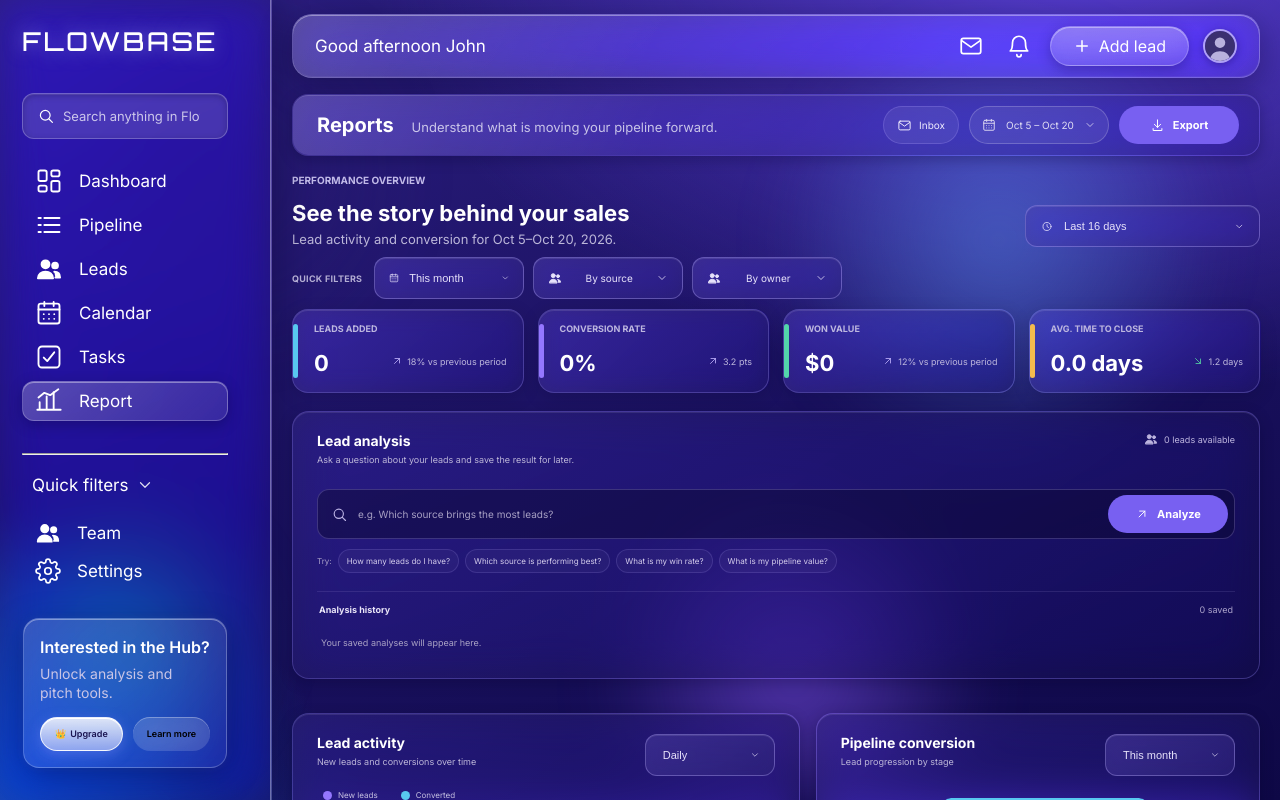
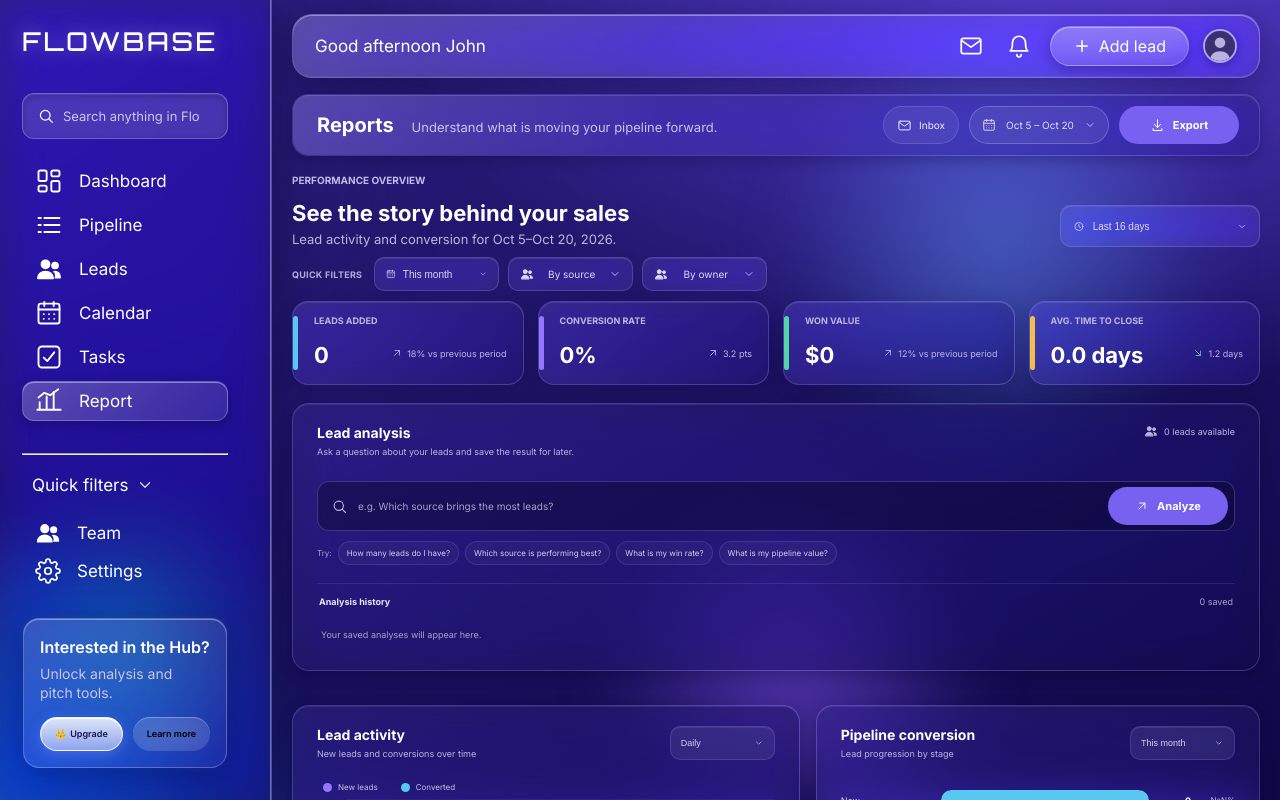
Before and after one commit to obinyan/FLOWBASE, a Next.js app: page /report in a window 1280 px wide. Shown: the top 800 px of the page. Built offline with nearby package versions, Linux system fonts and the light colour scheme.

Commit message:
Same dropdown spacing styling

```diff
--- a/app/globals.css
+++ b/app/globals.css
@@ -615,7 +615,7 @@
 .team-list-search button { display: grid; place-items: center; }
 .team-select { height: 42px; flex: 0 1 130px; min-width: 105px; display: flex; align-items: center; gap: 7px; padding: 0 11px; border: 1px solid rgba(157,143,242,.25); border-radius: 11px; background: rgba(42,33,112,.5); color: #e0dcf1; }
 .team-select select { width: 100%; appearance: none; border: 0; outline: 0; background: transparent; color: inherit; font-size: 10px; cursor: pointer; }
-.team-select option,.team-role-pill option,.team-status-pill option,.team-bulkbar option { color: #fff; background: #21175f; }
+.team-select option,.team-role-pill option,.team-status-pill option,.team-bulkbar option { color: #fff; background: #21175f; padding: 10px 14px; min-height: 36px; font-size: 12px; line-height: 1.5; }
 .team-selectall { height: 42px; flex: 1 1 120px; display: flex; align-items: center; gap: 8px; padding: 0 12px; border: 1px solid rgba(157,143,242,.22); border-radius: 11px; background: rgba(42,33,112,.32); color: #c9c3e2; font-size: 10px; }
 .team-selectall input,.team-check-cell input { accent-color: #8c78ff; cursor: pointer; }
 .team-more-wrap { position: relative; }
@@ -730,12 +730,12 @@
 .reports-overview-top p { margin-top: 5px; color: #bcb7d9; font-size: 13px; }
 .reports-range-control { height: 42px; min-width: 200px; display: flex; align-items: center; gap: 8px; padding: 0 12px; border: 1px solid rgba(157,143,242,.3); border-radius: 11px; background: rgba(42,33,112,.55); color: #dedaf0; }
 .reports-range-control select { width: 100%; appearance: none; border: 0; outline: 0; background: transparent; color: inherit; font-size: 10px; cursor: pointer; }
-.reports-range-control option { color: #fff; background: #21175f; }
+.reports-range-control option { color: #fff; background: #21175f; padding: 10px 14px; min-height: 36px; font-size: 12px; line-height: 1.5; }
 .reports-quick-filters { display: flex; align-items: center; gap: 9px; flex-wrap: wrap; }
 .reports-quick-filters > span { margin-right: 3px; color: #b3add3; font-size: 9px; font-weight: 700; letter-spacing: .03em; }
 .reports-quick-filters > label,.reports-quick-filters .report-filter-wrap > button { height: 34px; min-width: 125px; display: flex; align-items: center; gap: 7px; padding: 0 11px; border: 1px solid rgba(157,143,242,.27); border-radius: 10px; background: rgba(42,33,112,.45); color: #ddd9f0; }
 .reports-quick-filters > label select { width: 100%; appearance: none; border: 0; outline: 0; background: transparent; color: inherit; font-size: 10px; cursor: pointer; }
-.reports-quick-filters option { background: #21175f; color: #fff; }
+.reports-quick-filters option { background: #21175f; color: #fff; padding: 10px 14px; min-height: 36px; font-size: 12px; line-height: 1.5; }
 .reports-quick-filters .report-filter-wrap > button { width: 100%; justify-content: space-between; font-size: 10px; }
 .reports-quick-filters .report-filter-wrap > button.active,.reports-quick-filters .report-filter-wrap > button:hover { border-color: rgba(187,170,255,.65); background: rgba(106,85,192,.35); }
 .report-clear-filters { padding: 8px; color: #c7bbff; font-size: 10px; }
@@ -759,7 +759,7 @@
 .report-panel-header p { margin-top: 5px; color: #bcb6d8; font-size: 9px; }
 .report-panel-header > label { height: 34px; min-width: 105px; display: flex; align-items: center; gap: 7px; padding: 0 10px; border: 1px solid rgba(157,143,242,.22); border-radius: 10px; background: rgba(42,33,112,.4); color: #d7d2ec; }
 .report-panel-header select { width: 100%; appearance: none; border: 0; outline: 0; background: transparent; color: inherit; font-size: 9px; cursor: pointer; }
-.report-panel-header option { color: #fff; background: #21175f; }
+.report-panel-header option { color: #fff; background: #21175f; padding: 10px 14px; min-height: 36px; font-size: 12px; line-height: 1.5; }
 .report-chart-wrap { padding-top: 12px; }
 .report-chart-legend { display: flex; align-items: center; gap: 23px; padding: 0 6px 8px; color: #c7c1e2; font-size: 8px; }
 .report-chart-legend span { display: inline-flex; align-items: center; gap: 6px; }
@@ -872,7 +872,7 @@
 .tasks-list-search input::placeholder { color: #a7a1c2; opacity: 1; }
 .tasks-priority-select,.tasks-filter-wrap > button { height: 42px; min-width: 116px; display: flex; align-items: center; justify-content: space-between; gap: 7px; padding: 0 12px; border: 1px solid rgba(157,143,242,.3); border-radius: 11px; background: rgba(42,33,112,.55); color: #dedaf0; font-size: 10px; }
 .tasks-priority-select select { width: 100%; appearance: none; border: 0; outline: 0; background: transparent; color: inherit; font-size: 10px; cursor: pointer; }
-.tasks-priority-select option { color: #fff; background: #21175f; }
+.tasks-priority-select option { color: #fff; background: #21175f; padding: 10px 14px; min-height: 36px; font-size: 12px; line-height: 1.5; }
 .tasks-filter-wrap { position: relative; }
 .tasks-filter-wrap > button { justify-content: center; min-width: 120px; }
 .tasks-filter-wrap > button.active,.tasks-filter-wrap > button:hover { border-color: rgba(187,170,255,.65); background: rgba(106,85,192,.35); }
@@ -1149,7 +1149,7 @@
 .pipeline-filters label { height: 38px; min-width: 150px; display: flex; align-items: center; gap: 8px; padding: 0 12px; border: 1px solid rgba(154,139,240,.38); border-radius: 12px; background: rgba(71,56,157,.35); color: #ddd9f3; }
 .pipeline-filters label:nth-child(2) { min-width: 125px; }
 .pipeline-filters select, .pipeline-sort select, .pipeline-quick-filter select { appearance: none; background: transparent; border: 0; outline: 0; color: #fff; font-size: 11px; cursor: pointer; }
-.pipeline-filters option, .pipeline-sort option, .pipeline-quick-filter option, .stage-select option { color: #fff; background: #21175f; padding: 6px 8px; font-size: 11px; }
+.pipeline-filters option, .pipeline-sort option, .pipeline-quick-filter option, .stage-select option { color: #fff; background: #21175f; padding: 10px 14px; min-height: 36px; font-size: 12px; line-height: 1.5; }
 .pipeline-stats { display: grid; grid-template-columns: repeat(4, minmax(0, 1fr)); gap: 14px; }
 .pipeline-stat { --stat-color: #9b82ff; position: relative; min-height: 88px; display: grid; grid-template-columns: minmax(0, 1fr) auto; grid-template-rows: auto auto; column-gap: 8px; padding: 14px 16px 13px 21px; border: 1px solid rgba(157,143,242,.28); border-radius: 16px; background: rgba(35,27,100,.72); overflow: hidden; }
 .pipeline-stat::before { content: ""; position: absolute; left: 0; top: 15px; bottom: 15px; width: 5px; border-radius: 5px; background: var(--stat-color); }
@@ -1289,7 +1289,7 @@
 .leads-select-filter,.leads-sort-select { position: relative; height: 42px; display: flex; align-items: center; gap: 6px; padding: 0 12px; border: 1px solid rgba(157,143,242,.3); border-radius: 11px; background: rgba(42,33,112,.55); color: #dedaf0; }
 .leads-select-filter { flex: 0 1 130px; min-width: 100px; }
 .leads-select-filter select,.leads-sort-select select { width: 100%; min-width: 0; appearance: none; border: 0; outline: 0; background: transparent; color: inherit; font-size: 10px; cursor: pointer; }
-.leads-select-filter option,.leads-sort-select option,.lead-stage-pill option { color: #fff; background: #21175f; }
+.leads-select-filter option,.leads-sort-select option,.lead-stage-pill option { color: #fff; background: #21175f; padding: 10px 14px; min-height: 36px; font-size: 12px; line-height: 1.5; }
 .leads-sort-select { flex: 0 1 145px; min-width: 115px; margin-left: auto; }
 .leads-filter-wrap { position: relative; flex: none; }
 .leads-filter-button { height: 42px; display: flex; align-items: center; gap: 7px; padding: 0 13px; border: 1px solid rgba(157,143,242,.3); border-radius: 11px; background: rgba(42,33,112,.55); color: #dedaf0; font-size: 10px; }
@@ -1539,81 +1539,6 @@
     padding: 18px;
   }
 }
-/* Dropdown controls circled in the user's Leads, Pipeline, Tasks, and Reports screenshots. */
-.pipeline-filters label,
-.pipeline-sort,
-.pipeline-quick-filter,
-.leads-select-filter,
-.leads-sort-select,
-.tasks-priority-select,
-.reports-range-control,
-.reports-quick-filters > label,
-.reports-quick-filters .report-filter-wrap > button,
-.report-panel-header > label {
-  box-sizing: border-box;
-  min-height: 42px;
-  padding: 0 15px;
-  border: 1px solid rgba(190,179,255,.34);
-  border-radius: 12px;
-  background: linear-gradient(145deg, rgba(76,62,160,.52), rgba(48,37,123,.58));
-  box-shadow: inset 0 1px 0 rgba(255,255,255,.1);
-  color: #e7e2fa;
-}
-.pipeline-filters label { min-width: 166px; gap: 10px; }
-.pipeline-filters label:nth-child(2) { min-width: 150px; }
-.pipeline-sort { width: 205px; gap: 10px; padding: 0 14px; border-left: 1px solid rgba(190,179,255,.34); }
-.pipeline-quick-filter { width: 150px; gap: 10px; padding: 0 14px; border-left: 1px solid rgba(190,179,255,.34); }
-.leads-select-filter { flex-basis: 162px; min-width: 150px; }
-.leads-sort-select { flex-basis: 178px; min-width: 160px; }
-.tasks-priority-select { min-width: 150px; }
-.reports-range-control { min-width: 235px; }
-.reports-quick-filters > label,
-.reports-quick-filters .report-filter-wrap > button { min-height: 42px; min-width: 150px; padding: 0 14px; border-radius: 12px; }
-.report-panel-header > label { min-height: 42px; min-width: 130px; padding: 0 14px; border-radius: 12px; }
-.pipeline-filters select,
-.pipeline-sort select,
-.pipeline-quick-filter select,
-.leads-select-filter select,
-.leads-sort-select select,
-.tasks-priority-select select,
-.reports-range-control select,
-.reports-quick-filters > label select,
-.report-panel-header select {
-  min-width: 0;
-  padding: 0 3px;
-  color: inherit;
-  font-size: 11px;
-}
-
-/* Shared dropdown spacing and width, matched to the Leads action menu reference. */
-.report-filter-popover,
-.tasks-filter-menu,
-.pipeline-popover {
-  box-sizing: border-box;
-  min-width: 184px;
-  max-width: min(260px, calc(100vw - 24px));
-  padding: 9px;
-  gap: 5px;
-  border: 1px solid rgba(204,193,255,.42);
-  border-radius: 14px;
-  background: linear-gradient(145deg, rgba(55,44,128,.96), rgba(32,25,97,.97));
-  box-shadow: 0 14px 34px rgba(4,2,28,.48), inset 0 1px 0 rgba(255,255,255,.14);
-  -webkit-backdrop-filter: blur(18px) saturate(150%);
-  backdrop-filter: blur(18px) saturate(150%);
-}
-.report-filter-popover button,
-.tasks-filter-menu label,
-.tasks-filter-menu > button,
-.pipeline-popover button,
-.pipeline-popover a {
-  box-sizing: border-box;
-  min-height: 40px;
-  padding: 10px 12px;
-  border-radius: 9px;
-  line-height: 1.35;
-}
-.tasks-filter-menu label { gap: 10px; }
-.tasks-filter-menu > button { border-top: 1px solid rgba(174,163,226,.18); }
 /* Roomier opened menus for the corresponding custom dropdowns. */
 .report-filter-popover,
 .tasks-filter-menu,
```
